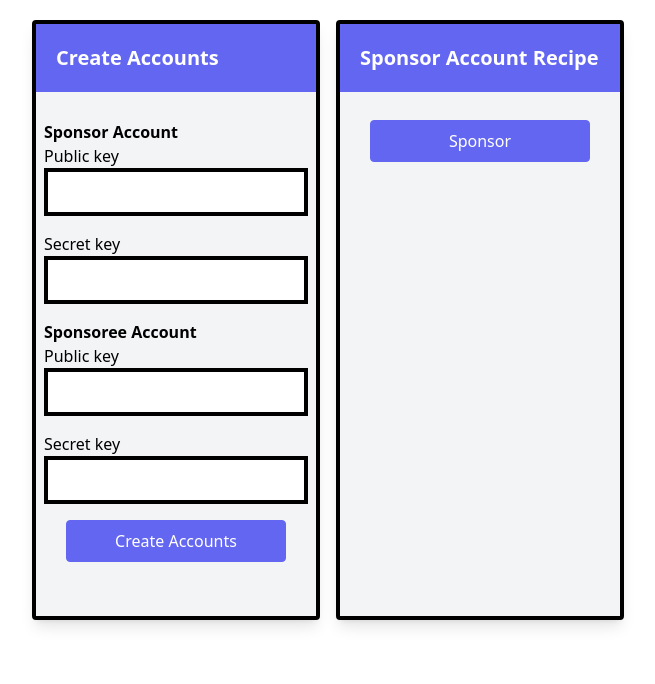
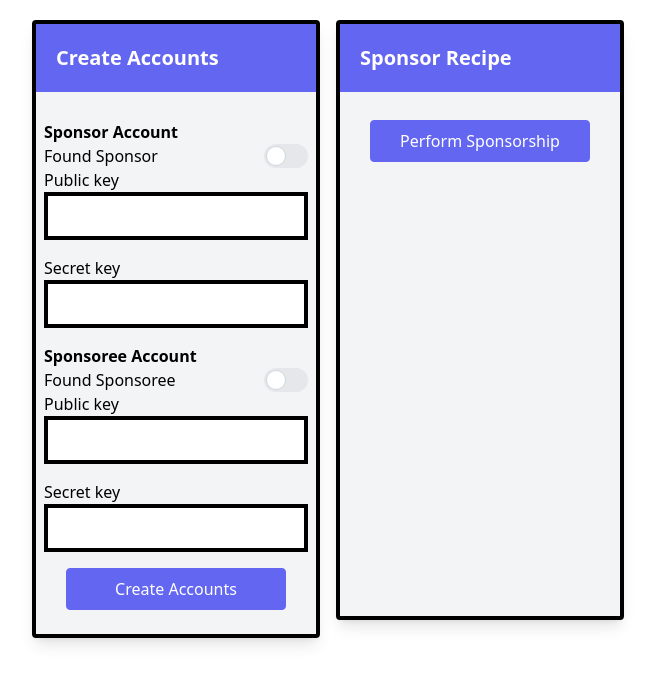
Before and after one commit to orlandocsosa/stellar-chef, a SvelteKit app: page /recipe/account-sponsoring in a window 1280 px wide. Shown: the top 684 px of the page, without its empty margins (312-967 px from the left). Built offline with nearby package versions, Linux system fonts and the light colour scheme; no server answers; what stellar-sdk would draw is missing.

Commit message:
Add switches to control account funding
In this commit, switches have been added to the account creation form. These switches allow the user to decide whether the sponsor and sponsoree accounts should be funded upon creation.

```diff
--- a/src/routes/recipe/account-sponsoring/+page.svelte
+++ b/src/routes/recipe/account-sponsoring/+page.svelte
@@ -8,6 +8,7 @@
   import Input from '../../../components/Input.svelte';
   import Button from '../../../components/Button.svelte';
   import Status from '../../../components/Status.svelte';
+  import Switch from '../../../components/Switch.svelte';
 
   let sponsorPublicKey = '';
   let sponsorSecretKey = '';
@@ -17,19 +18,35 @@
   let transactionHash = '';
   let isTransactionSuccessful = false;
   let isLoading = false;
+  let shouldFoundSponsor = false;
+  let shouldFoundSponsoree = false;
+  let accountsStatus = '';
 
   async function createAccounts() {
     isTransactionSuccessful = false;
     isLoading = true;
+    sponsorPublicKey = '';
+    sponsoreePublicKey = '';
     sponsorSecretKey = '';
     sponsoreeSecretKey = '';
+    accountsStatus = '';
+    try {
+      let sponsorAccount = await Account.create();
+      let sponsoreeAccount = await Account.create();
 
-    try {
-      const sponsorAccount = await Account.create();
-      const sponsoreeAccount = await Account.create();
+      if (shouldFoundSponsor) {
+        accountsStatus = 'Funding sponsor account...';
+        sponsorAccount = await sponsorAccount.fundWithFriendBot();
+      }
+
+      if (shouldFoundSponsoree) {
+        accountsStatus = 'Funding sponsoree account...';
+        sponsoreeAccount = await sponsoreeAccount.fundWithFriendBot();
+      }
 
       ({ publicKey: sponsorPublicKey, secretKey: sponsorSecretKey } = sponsorAccount);
       ({ publicKey: sponsoreePublicKey, secretKey: sponsoreeSecretKey } = sponsoreeAccount);
+      accountsStatus = 'Accounts created successfully!';
     } catch (error) {
       status = `Error creating accounts: ${error}`;
     } finally {
@@ -67,6 +84,7 @@
           status = 'Transaction successful, account creation sponsored';
           isTransactionSuccessful = true;
           transactionHash = result.hash;
+          isLoading = false;
         }
       }
     } catch (error) {
@@ -78,11 +96,15 @@
   const isValidKey = (key: string) => key && key.length === 56;
 </script>
 
-<div class="flex justify-center">
+<div class="flex justify-center items-start">
   <Card title="Create Accounts">
     <form class="flex flex-col items-center" on:submit|preventDefault={createAccounts}>
       <div>
         <h2 class="font-bold">Sponsor Account</h2>
+        <div class="flex justify-between items-center">
+          <span class={shouldFoundSponsor ? 'text-green-500 font-bold' : ''}>Found Sponsor</span>
+          <Switch bind:checked={shouldFoundSponsor} disabled={isLoading} />
+        </div>
         Public key {#if isValidKey(sponsorPublicKey)}
           <CopyButton textToCopy={sponsorPublicKey} />
         {/if}
@@ -95,6 +117,10 @@
       </div>
       <div>
         <h2 class="font-bold">Sponsoree Account</h2>
+        <div class="flex justify-between items-center">
+          <span class={shouldFoundSponsoree ? 'text-green-500 font-bold' : ''}>Found Sponsoree</span>
+          <Switch bind:checked={shouldFoundSponsoree} disabled={isLoading} />
+        </div>
         Public key {#if isValidKey(sponsoreePublicKey)}
           <CopyButton textToCopy={sponsoreePublicKey} />
         {/if}
@@ -109,11 +135,12 @@
         <Button label="Create Accounts" onClick={createAccounts} disabled={isLoading} />
       </div>
     </form>
+    <p>{accountsStatus}</p>
   </Card>
-  <Card title="Sponsor Account Recipe">
+  <Card title="Sponsor Recipe">
     <form class="flex flex-col items-center" on:submit|preventDefault={performAccountSponsorship}>
       <div class="flex justify-center w-full">
-        <Button label="Sponsor" disabled={isLoading} />
+        <Button label="Perform Sponsorship" disabled={isLoading} />
       </div>
     </form>
     <div class="flex justify-center w-full">
```
